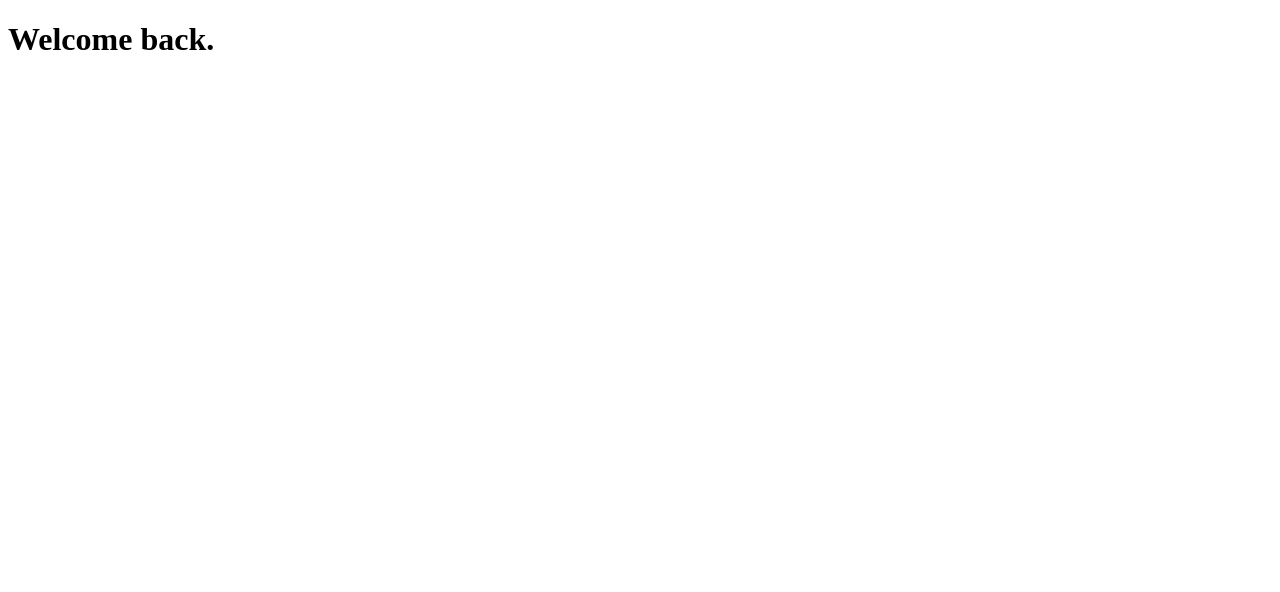
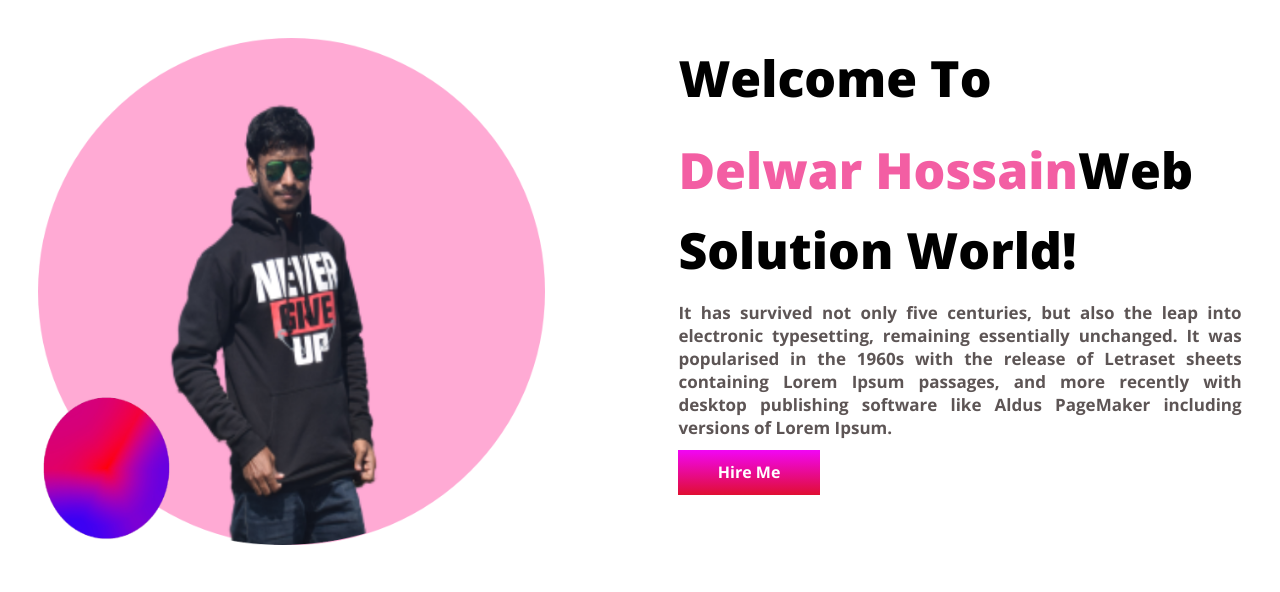
Before and after one commit to delwarJnu11/portfolio-practice, a plain HTML site: page index.html in a window 1280 px wide. Drawn offline with nearby package versions, Linux system fonts and the light colour scheme.

Commit message:
first section added

```diff
--- a/index.html
+++ b/index.html
@@ -6,10 +6,27 @@
     <meta http-equiv="X-UA-Compatible" content="IE=edge">
     <meta name="viewport" content="width=device-width, initial-scale=1.0">
     <title>Portfolio Website</title>
+    <link rel="preconnect" href="https://fonts.googleapis.com">
+    <link rel="preconnect" href="https://fonts.gstatic.com" crossorigin>
+    <link href="https://fonts.googleapis.com/css2?family=Open+Sans:wght@300;700;800&display=swap" rel="stylesheet">
+    <link rel="stylesheet" href="style.css">
 </head>
 
 <body>
-    <h1>Welcome back.</h1>
+    <section class="welcome-area container">
+        <div class="image-area">
+            <img src="images/pink-circle-png-3.png" alt="photo" class="welcome-img">
+        </div>
+        <div class="content-area">
+            <h1 class="welcome-title">Welcome To</h1>
+            <h1 class="welcome-title"><span class="colorful-text">Delwar Hossain</span>Web Solution World!</h1>
+            <p class="description">It has survived not only five centuries, but also the leap into electronic
+                typesetting, remaining essentially unchanged. It was popularised in the 1960s with the release of
+                Letraset sheets containing Lorem Ipsum passages, and more recently with desktop publishing software like
+                Aldus PageMaker including versions of Lorem Ipsum.</p>
+            <a href="#" target="_blank" class="link-button">Hire Me</a>
+        </div>
+    </section>
 </body>
 
 </html>
--- a/style.css
+++ b/style.css
@@ -0,0 +1,50 @@
+*{
+    margin: 0;
+    padding: 0;
+    font-family: 'Open Sans', sans-serif;
+}
+.container {
+    display: flex;
+}
+
+.image-area {
+    width: 45%;
+    padding: 3%;
+}
+
+img.welcome-img {
+    max-width: 90%;
+}
+
+.content-area {
+    width: 45%;
+    padding: 3%;
+}
+
+h1.welcome-title {
+    font-size: 50px;
+    font-weight: 800;
+    margin-bottom: 2%;
+    line-height: 5rem;
+}
+
+span.colorful-text {
+    color: #ec0872a6;
+}
+
+p.description {
+    text-align: justify;
+    font-size: 17px;
+    font-weight: 600;
+    color: #5d5555;
+}
+
+a.link-button {
+    text-decoration: none;
+    background-image: linear-gradient(#f106f5, #e00e32);
+    padding: 2% 7%;
+    color: white;
+    font-weight: 600;
+    display: inline-block;
+    margin-top: 2%;
+}
```
Also changed, not shown: images/378-3788500_-gradient-fade-colorful-colourful-circle-background-circle-removebg-preview (1).png (added), images/pink-circle-png-3.png (added).
